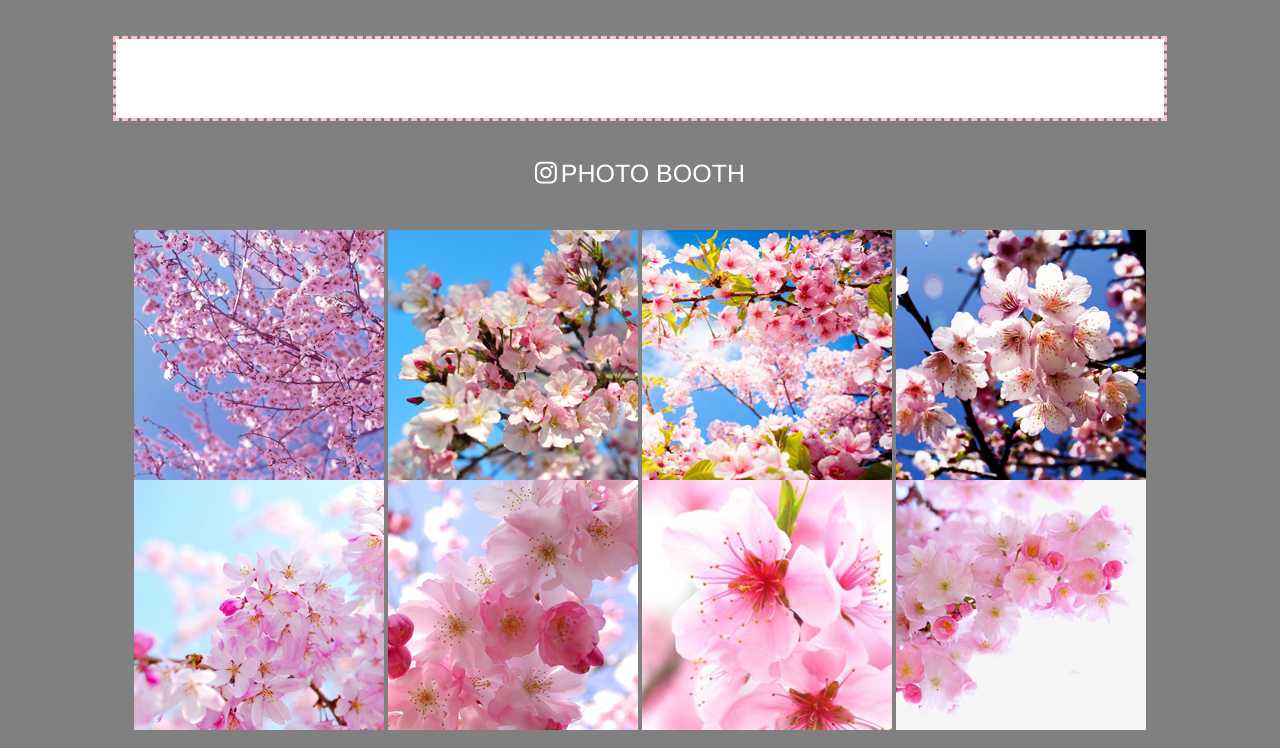
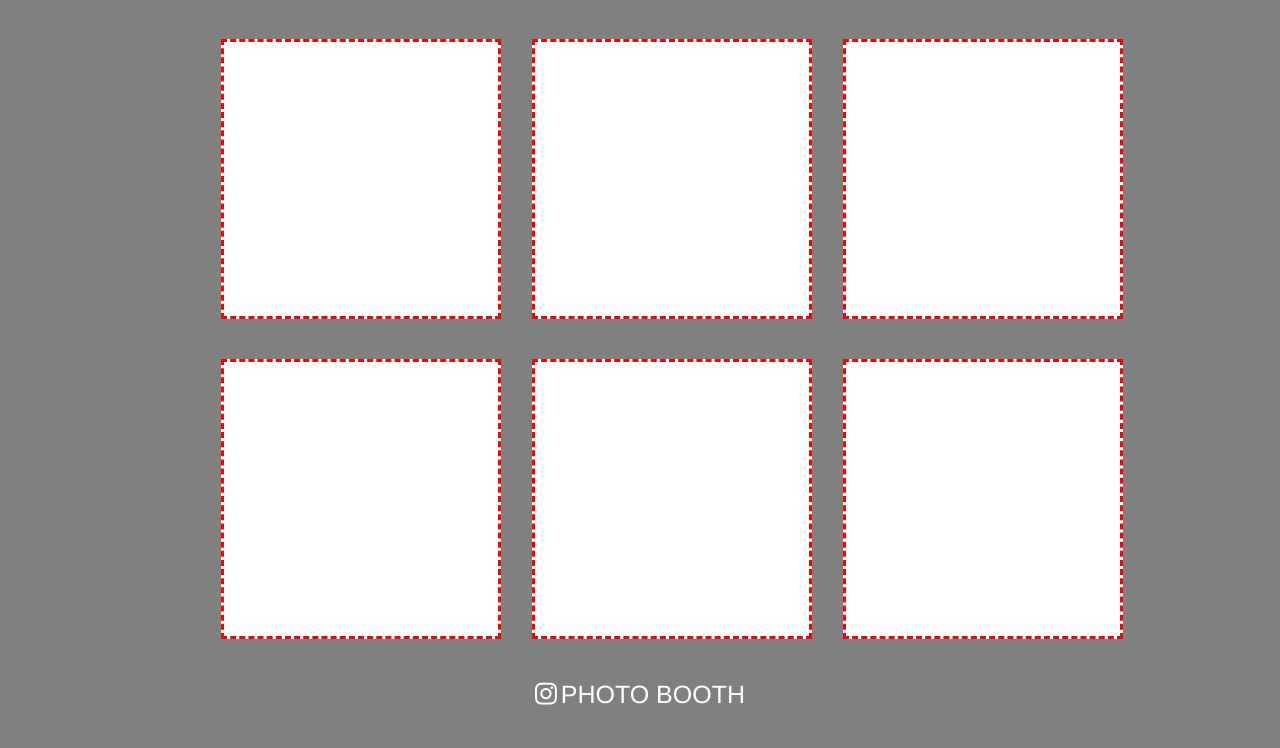
Before and after one commit to massienderella/insta-collage, a plain HTML site: page collage-dnd.html in a window 1280 px wide. Shown: the top 748 px of the page. Drawn offline with nearby package versions, Linux system fonts and the light colour scheme.

Commit message:
cambios ondrag

```diff
--- a/assets/css/main.css
+++ b/assets/css/main.css
@@ -140,3 +140,22 @@ body{
 /* #foto1{
 	width:200px;
 } */
+
+.img-container{
+	border: 3px dashed red;
+	height: 280px;
+	width: 280px;
+	margin: 0 auto;
+	margin-right: 3%;
+	padding-top: 12px;
+}
+
+.cont1, .cont2{
+	margin-top: 3%;
+	margin-left: 18%;
+	margin-right: 3%;
+}
+
+.img-container{
+	background-color: white;
+}
--- a/collage-dnd.html
+++ b/collage-dnd.html
@@ -10,9 +10,25 @@
 </head>
 <body>
 
-<section id="contenido">
+<section class="dropImg">
   <div class="row">
-    <div class="dropArea col-md-6" ondragover="permitirDrop(event)" ondrop="drop(event)">
+    <div class="cont1">
+      <div class="col-lg-4 col-md-6 img-container" ondragover="permitirDrop(event)" ondrop="drop(event)">
+      </div>
+      <div class="col-lg-4 col-md-6 img-container" ondragover="permitirDrop(event)" ondrop="drop(event)">
+      </div>
+      <div class="col-lg-4 col-md-6 img-container" ondragover="permitirDrop(event)" ondrop="drop(event)">
+      </div>
+    </div>
+  </div>
+  <div class="row">
+    <div class="cont2">
+      <div class="col-lg-4 col-md-6 img-container" ondragover="permitirDrop(event)" ondrop="drop(event)">
+      </div>
+      <div class="col-lg-4 col-md-6 img-container" ondragover="permitirDrop(event)" ondrop="drop(event)">
+      </div>
+      <div class="col-lg-4 col-md-6 img-container" ondragover="permitirDrop(event)" ondrop="drop(event)">
+      </div>
     </div>
   </div>
 </section>
```
